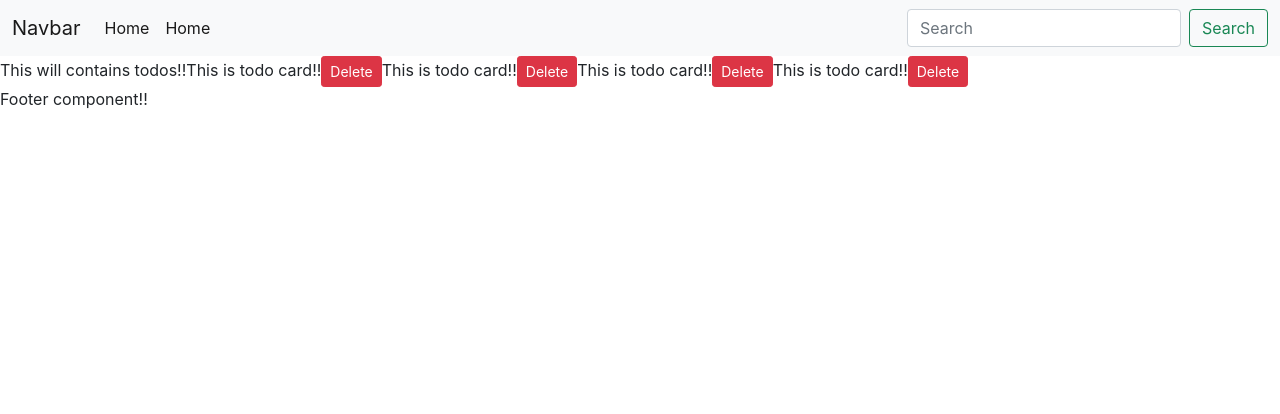
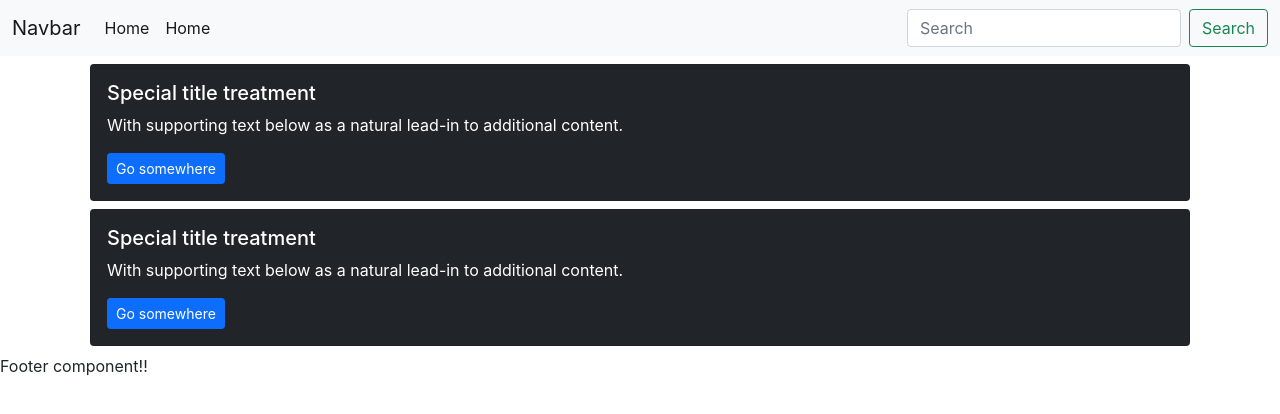
Before and after one commit to harshgupta80700/react-todo, a React (Create React App) app: page / in a window 1280 px wide. Shown: the top 414 px of the page. Built offline with nearby package versions, Linux system fonts and the light colour scheme.

Commit message:
todos layout

```diff
--- a/src/components/todos/todo-card.jsx
+++ b/src/components/todos/todo-card.jsx
@@ -2,9 +2,14 @@ import React from 'react'
 
 export default function TodoCard() {
     return (
-        <>
-            This is todo card!!
-            <button className = "btn btn-danger btn-sm">Delete</button>
-        </>
+        <div className="col m-2">
+            <div className="card text-white bg-dark">
+                <div className="card-body">
+                    <h5 className="card-title">Special title treatment</h5>
+                    <p className="card-text">With supporting text below as a natural lead-in to additional content.</p>
+                    <a href="#" className="btn btn-primary btn-sm">Go somewhere</a>
+                </div>
+            </div>
+        </div>
     )
 }
--- a/src/components/todos/todos.jsx
+++ b/src/components/todos/todos.jsx
@@ -4,12 +4,9 @@ import TodoCard from './todo-card'
 
 export default function Todos() {
     return (
-        <div>
-            This will contains todos!!
-            <TodoCard/>
-            <TodoCard/>
-            <TodoCard/>
-            <TodoCard/>
+        <div class="container">
+            <TodoCard />
+            <TodoCard />
         </div>
     )
 }
```
